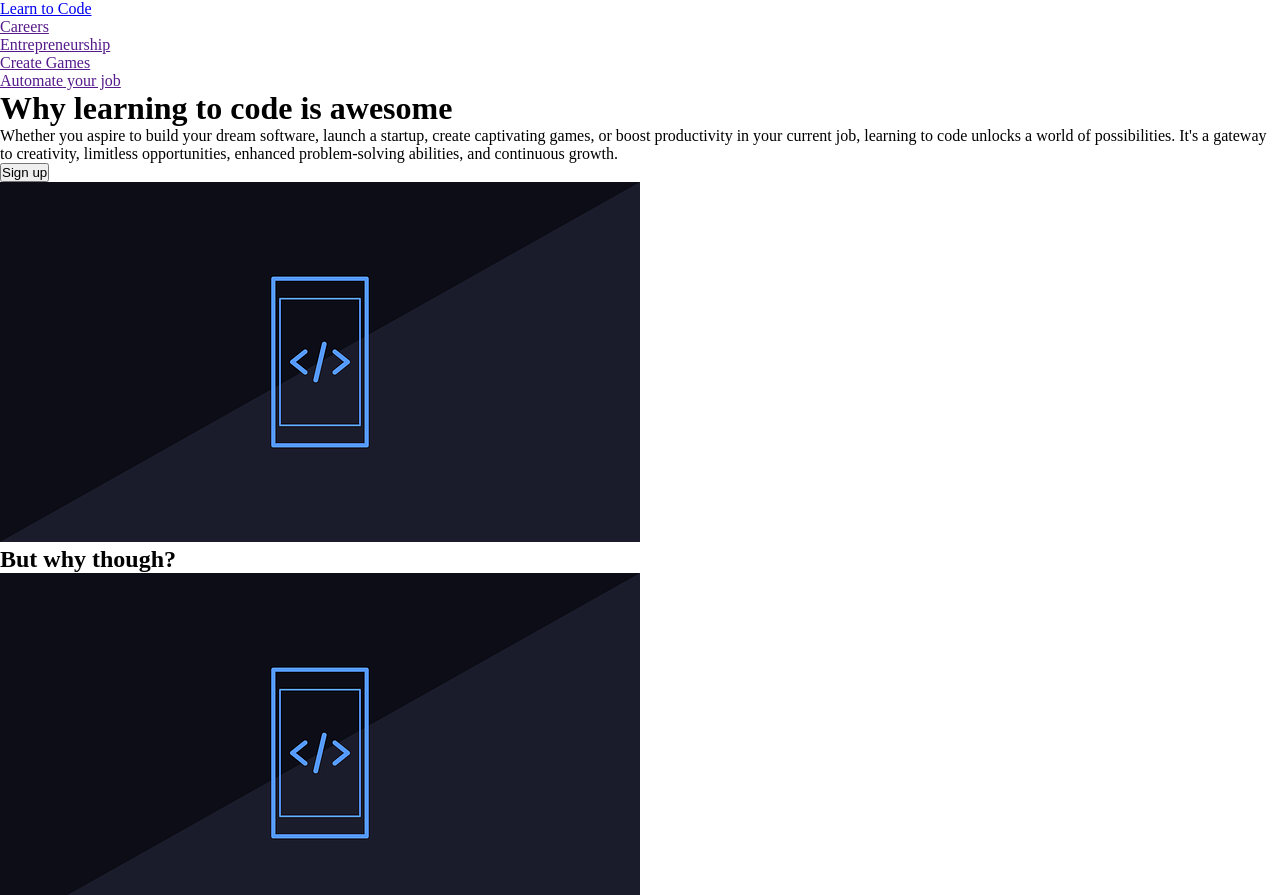
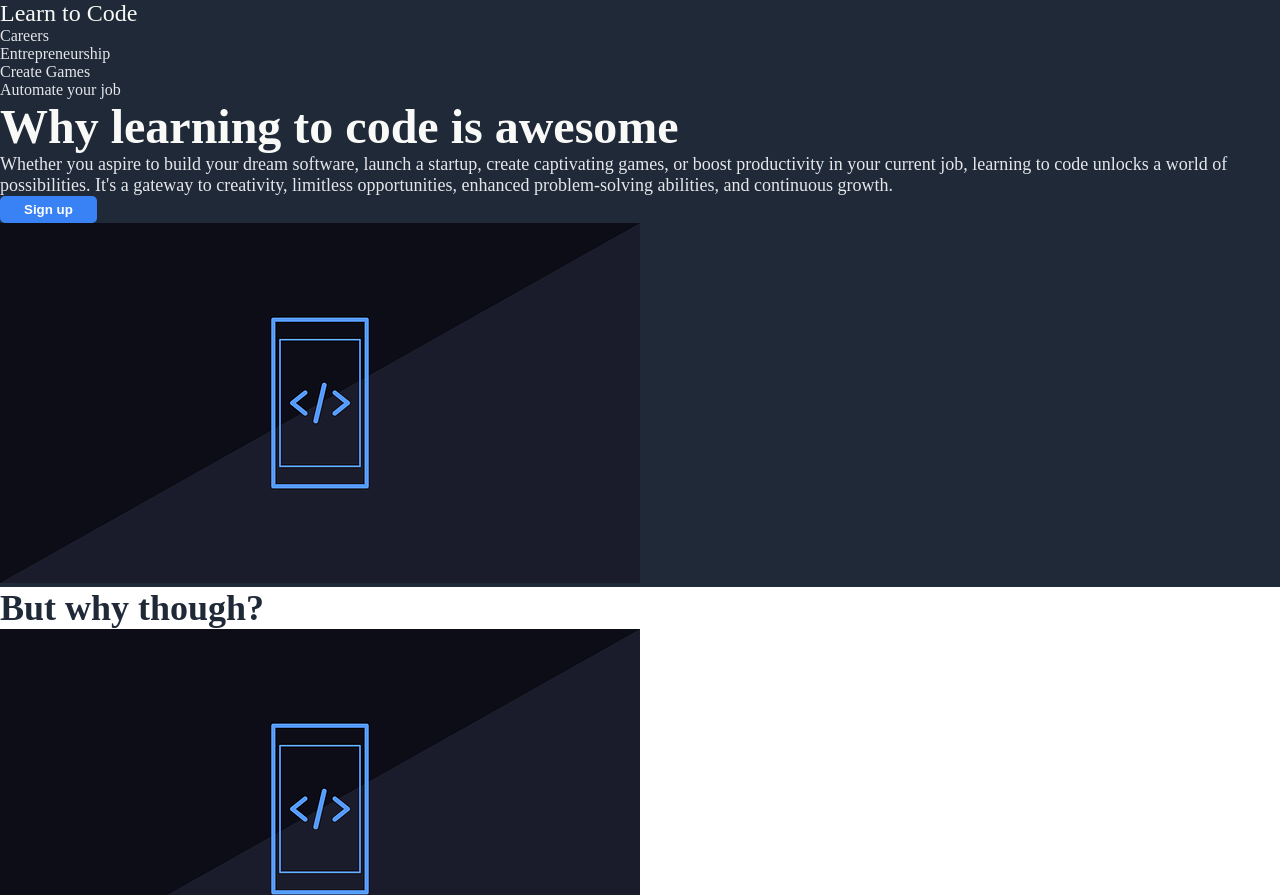
Before and after one commit to Mojojo-X/top-landing-page, a plain HTML site: page index.html in a window 1280 px wide. Shown: the top 895 px of the page. Drawn offline with Linux system fonts and the light colour scheme.

Commit message:
Add all base non-layout styles

```diff
--- a/index.html
+++ b/index.html
@@ -10,7 +10,7 @@
     <header>
         <nav>
             <ul>
-                <li class="logo"><a href="/">Learn to Code</a></li>
+                <li><a href="/" class="logo">Learn to Code</a></li>
                 <li><a href="">Careers</a></li>
                 <li><a href="">Entrepreneurship</a></li>
                 <li><a href="">Create Games</a></li>
--- a/styles/style.css
+++ b/styles/style.css
@@ -3,3 +3,75 @@
     padding: 0;
     box-sizing: border-box;
 }
+
+button {
+    padding: 6px 24px;
+    background-color: #3882f6;
+    border: 0;
+    border-radius: 5px;
+    color: white;
+    font-weight: bolder;
+}
+
+header, .hero, footer {
+    background-color: #1f2937;
+}
+
+header .logo {
+    font-size: 24px;
+    color: #f9faf8;
+}
+
+header a {
+    color: #e5e7eb;
+    text-decoration: none;
+}
+
+.hero_text h1 {
+    font-size: 48px;
+    font-weight: bolder;
+    color: #f9faf8;
+}
+
+.hero_text p {
+    font-size: 18px;
+    color: #e5e7eb;
+}
+
+.info_section h2 {
+    font-size: 36px;
+    font-weight: bolder;
+    color: #1f2937;
+}
+
+.quote_section {
+    background-color: #e5e7eb;
+}
+
+.quote {
+    color: #1f2937;
+    font-size: 36px;
+    font-weight: lighter;
+    font-style: italic;
+}
+
+.quote_author {
+    font-weight: bolder;
+}
+
+.cta {
+    background-color: #3882f6;
+    color: white;
+}
+
+.cta_text p:first-child {
+    font-weight: bolder;
+}
+
+.cta_button {
+    border: 1px solid #f9faf8;
+}
+
+footer {
+    color: white;
+}
```
